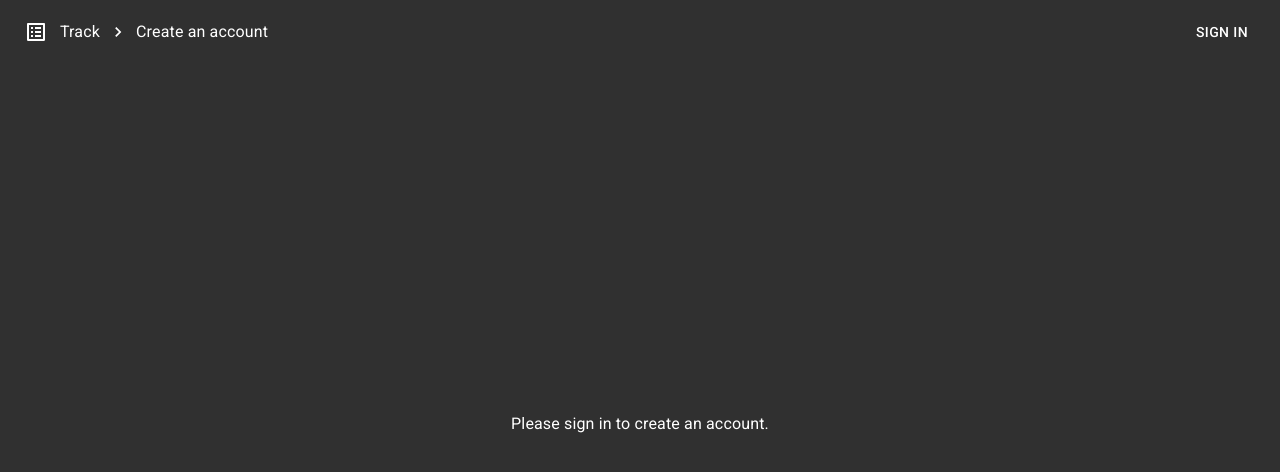
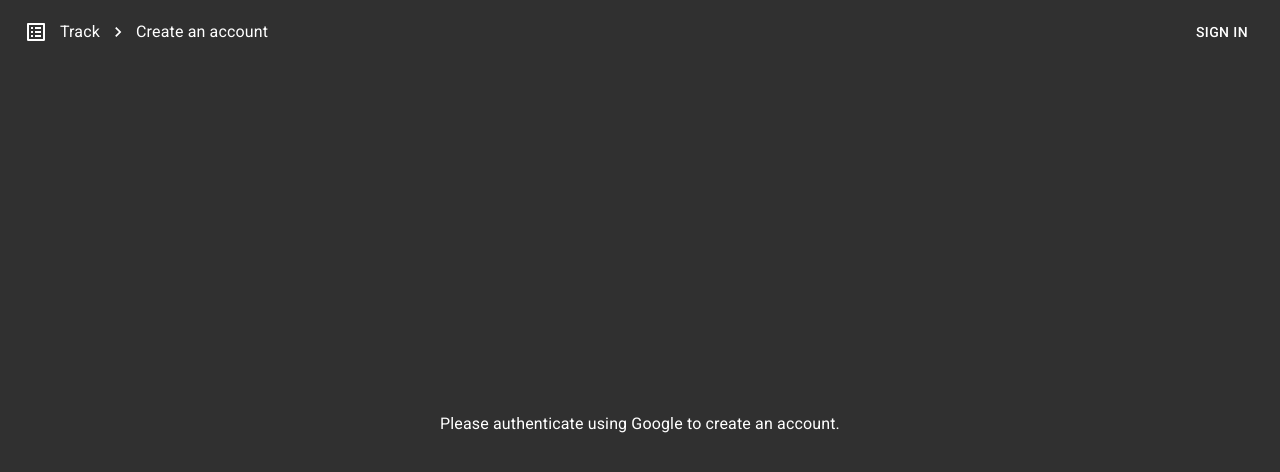
Before and after one commit to andrewthehan/track, a React (Create React App) app: page /track/new in a window 1280 px wide. Shown: the top 472 px of the page. Built offline with nearby package versions, Linux system fonts and the light colour scheme; no server answers.

Commit message:
Update new account copy.

```diff
--- a/src/views/NewAccount.js
+++ b/src/views/NewAccount.js
@@ -79,7 +79,7 @@ export function NewAccount() {
 
     return (
       <Typography variant="body1">
-        Please sign in to create an account.
+        Please authenticate using Google to create an account.
       </Typography>
     );
   };
@@ -95,10 +95,6 @@ export function NewAccount() {
           Choose a unique username to display to others.
         </DialogTitle>
         <DialogContent>
-          {/* <DialogContentText>
-            To subscribe to this website, please enter your email address here.
-            We will send updates occasionally.
-          </DialogContentText> */}
           <TextField
             required
             autoFocus
```
